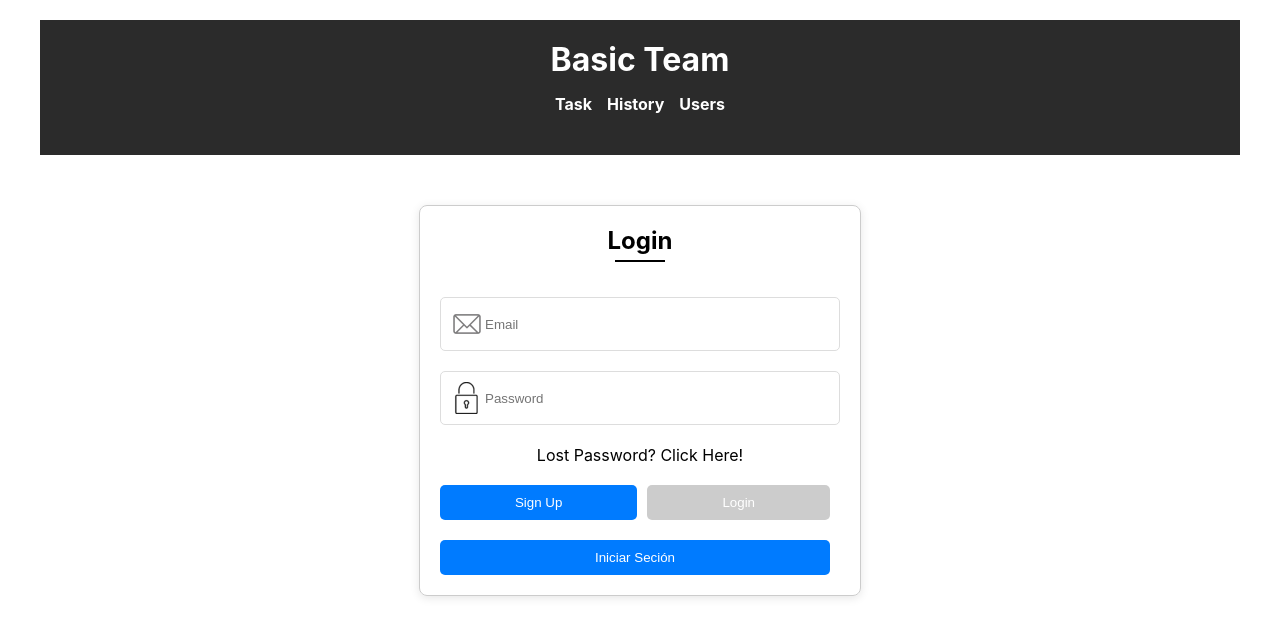
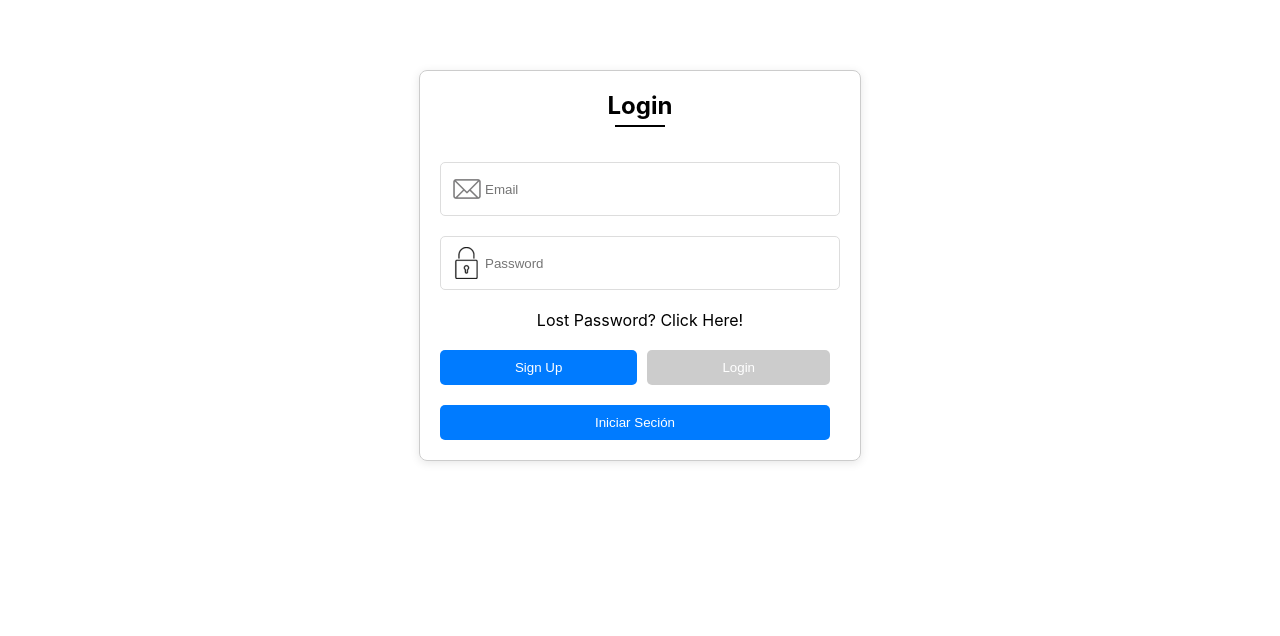
Before and after one commit to MaxiShea/basicteam, a React (Create React App) app: page / in a window 1280 px wide. Shown: the top 636 px of the page. Built offline with nearby package versions, Linux system fonts and the light colour scheme.

Commit message:
Se borro el header del login

```diff
--- a/src/App.js
+++ b/src/App.js
@@ -146,7 +146,9 @@ const App = () => {
 
   return (
       <div className="app-container">
-        <Header isAuthenticated={isAuthenticated} onLogout={handleLogout} onLogin={handleLogin} />
+        {/* Mostrar el Header solo si el usuario está autenticado */}
+        {isAuthenticated && <Header isAuthenticated={isAuthenticated} onLogout={handleLogout} />}
+
         <main>
           <Routes>
             <Route
```
